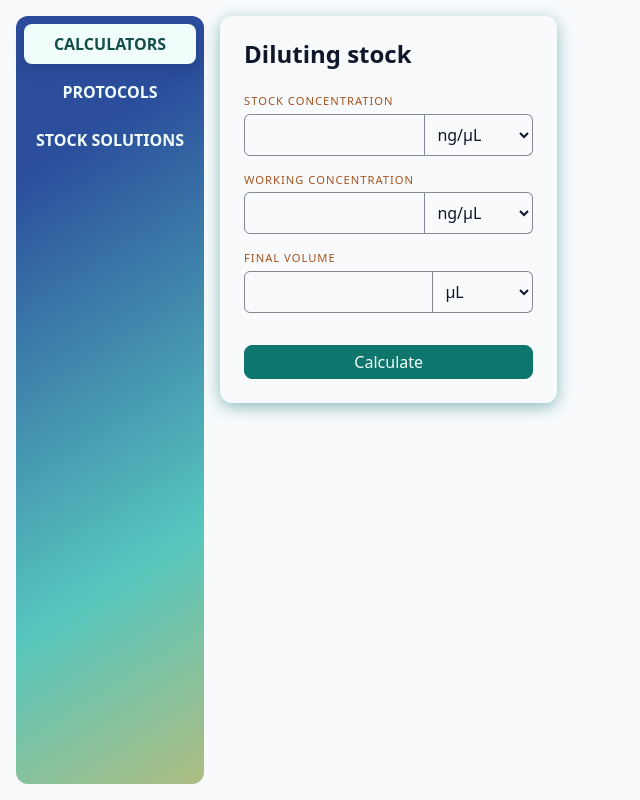
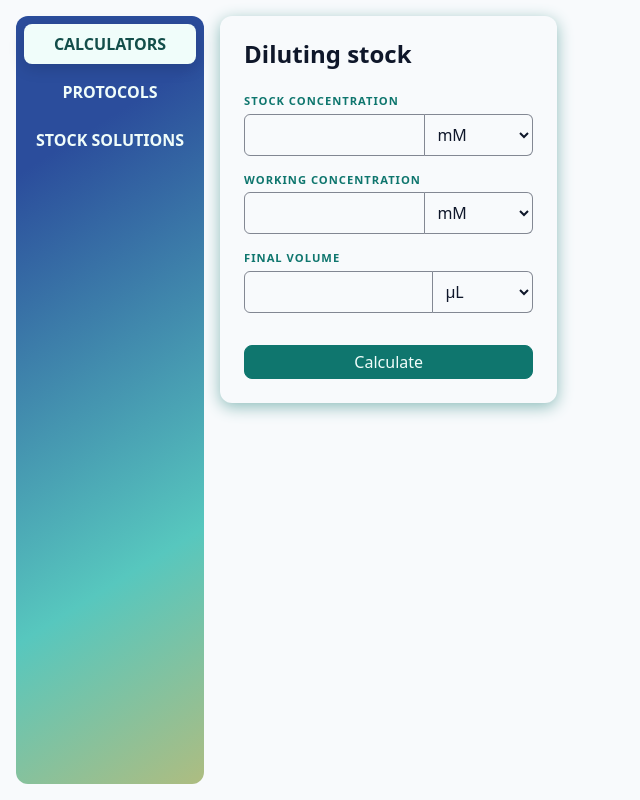
Before and after one commit to WitchDevelops/cloning-assistant, a React (Vite) app in the folder frontend/: page / in a window 1280 px wide. Shown: the whole page, without its empty margins (0-640 px from the left). Built offline with nearby package versions, Linux system fonts and the light colour scheme.

Commit message:
#15 feat(frontend): connect dilution form to POST request, fix error field styling

```diff
--- a/frontend/src/components/molecules/Fieldset.css
+++ b/frontend/src/components/molecules/Fieldset.css
@@ -4,9 +4,10 @@
 
 .fieldset__legend {
 	font-size: 0.7rem;
+	font-weight: 600;
 	text-transform: uppercase;
 	letter-spacing: 1px;
-	color: var(--color-text-accent);
+	color: var(--color-primary);
 	margin-bottom: var(--space-xs);
 }
 
--- a/frontend/src/components/molecules/QuantityField.css
+++ b/frontend/src/components/molecules/QuantityField.css
@@ -1,4 +1,10 @@
 .quantity-field {
+	width: 100%;
+	display: flex;
+	flex-direction: column;
+}
+
+.quantity-field__wrapper {
 	width: 100%;
 	display: flex;
 }
@@ -72,19 +78,13 @@
 	padding: var(--space-xs);
 }
 
-.quantity-field__hint {
-	flex-basis: 100%;
-	color: var(--color-text-muted);
-	font-size: 0.875rem;
-}
-
 .quantity-field__error {
 	min-height: 0;
 
 	&:not(:empty) {
 		flex-basis: 100%;
 		padding-block-start: var(--space-xs);
-		font-size: 0.875rem;
+		font-size: 0.8rem;
 		color: var(--color-danger);
 	}
 }
--- a/frontend/src/components/molecules/QuantityField.tsx
+++ b/frontend/src/components/molecules/QuantityField.tsx
@@ -1,42 +1,54 @@
+import type { FieldValues, Path, UseFormRegister } from 'react-hook-form';
 import type { UnitOptions } from '../../features/calculators/units';
 import './QuantityField.css';
 
-type QuantityFieldProps = {
-	name: string;
+type QuantityFieldProps<T extends FieldValues> = {
+	// Path<T> means a valid key of the form values, catches typos
+	valueField: Path<T>;
+	unitField: Path<T>;
 	unitOptions: UnitOptions;
-	error?: string;
-	invalid?: boolean;
+	register: UseFormRegister<T>;
+	valueError?: string;
+	unitError?: string;
 };
 
-export const QuantityField = ({
-	name,
+export const QuantityField = <T extends FieldValues>({
+	valueField,
+	unitField,
 	unitOptions,
-	error,
-	invalid,
-}: QuantityFieldProps) => {
-	const valueId = `${name}Value`;
-	const unitId = `${name}Unit`;
-	const errorId = `${valueId}-error`;
+	register,
+	valueError,
+	unitError,
+}: QuantityFieldProps<T>) => {
+	const errorId = `${valueField}-error`;
+	const error = valueError ?? unitError;
 
 	return (
 		<div className="quantity-field">
-			<label htmlFor={valueId} className="sr-only">
+			<div className="quantity-field__wrapper">
+				<label htmlFor={valueField} className="sr-only">
 					Value
 				</label>
 				<input
-				id={valueId}
-				name={valueId}
+					id={valueField}
+					{...register(valueField)}
 					type="text"
 					inputMode="decimal"
 					className="quantity-field__input"
 					aria-describedby={errorId}
-				aria-invalid={invalid}
+					aria-invalid={valueError ? true : undefined}
 				/>
 
-			<label htmlFor={unitId} className="sr-only">
+				<label htmlFor={unitField} className="sr-only">
 					Unit
 				</label>
-			<select id={unitId} name={unitId} className="quantity-field__select">
+				<select
+					id={unitField}
+					{...register(unitField)}
+					className="quantity-field__select"
+					aria-describedby={errorId}
+					aria-invalid={unitError ? true : undefined}
+				>
 					{unitOptions.kind === 'grouped'
 						? unitOptions.groups.map(({ key, label, units }) => (
 								<optgroup key={key} label={label}>
@@ -53,6 +65,7 @@ export const QuantityField = ({
 								</option>
 							))}
 				</select>
+			</div>
 			<p id={errorId} aria-live="polite" className="quantity-field__error">
 				{error}
 			</p>
--- a/frontend/src/features/calculators/Calculators.tsx
+++ b/frontend/src/features/calculators/Calculators.tsx
@@ -1,7 +1,4 @@
-import { Button } from '../../components/atoms/Button';
-import { Fieldset } from '../../components/molecules/Fieldset';
-import { QuantityField } from '../../components/molecules/QuantityField';
-import { CONCENTRATION_UNITS, VOLUME_UNITS } from './units';
+import { DilutionForm } from './dilution/DilutionForm';
 import './Calculators.css';
 
 export const Calculators = () => {
@@ -9,30 +6,7 @@ export const Calculators = () => {
 		<div className="calculators__container">
 			<div className="calculators__card">
 				<h2 className="card__title">Diluting stock</h2>
-				<form className="calculators__form">
-					<div className="form__body">
-						<Fieldset legend="Stock concentration">
-							<QuantityField
-								name="stockConc"
-								unitOptions={CONCENTRATION_UNITS}
-							/>
-						</Fieldset>
-						<Fieldset legend="Working concentration">
-							<QuantityField
-								name="finalConc"
-								unitOptions={CONCENTRATION_UNITS}
-							/>
-						</Fieldset>
-						<Fieldset legend="Final volume">
-							<QuantityField name="finalVolume" unitOptions={VOLUME_UNITS} />
-						</Fieldset>
-					</div>
-					<div className="form__submit">
-						<Button className="submit__button" type="submit">
-							Calculate
-						</Button>
-					</div>
-				</form>
+				<DilutionForm />
 			</div>
 		</div>
 	);
--- /dev/null
+++ b/frontend/src/features/calculators/dilution/DilutionForm.tsx
@@ -0,0 +1,83 @@
+import { zodResolver } from '@hookform/resolvers/zod';
+import { useForm } from 'react-hook-form';
+import { Button } from '../../../components/atoms/Button';
+import { Fieldset } from '../../../components/molecules/Fieldset';
+import { QuantityField } from '../../../components/molecules/QuantityField';
+import { CONCENTRATION_UNITS, VOLUME_UNITS } from '../units';
+import {
+	type DilutionFormValues,
+	type DilutionInput,
+	dilutionInputSchema,
+} from './dilutionSchema';
+
+export const DilutionForm = () => {
+	const {
+		register,
+		handleSubmit,
+		formState: { errors, isSubmitting },
+	} = useForm<DilutionFormValues, unknown, DilutionInput>({
+		resolver: zodResolver(dilutionInputSchema),
+		mode: 'onTouched',
+		reValidateMode: 'onChange',
+		defaultValues: {
+			stockConcUnit: 'mM',
+			finalConcUnit: 'mM',
+			finalVolumeUnit: 'µL',
+		},
+	});
+
+	const onSubmit = (data: DilutionInput) => {
+		// TODO: wire it
+		console.log(data);
+	};
+
+	return (
+		<form
+			className="calculators__form"
+			onSubmit={handleSubmit(onSubmit)}
+			noValidate
+		>
+			<div className="form__body">
+				<Fieldset legend="Stock concentration">
+					<QuantityField
+						valueField="stockConcValue"
+						unitField="stockConcUnit"
+						unitOptions={CONCENTRATION_UNITS}
+						register={register}
+						valueError={errors.stockConcValue?.message}
+						unitError={errors.stockConcUnit?.message}
+					/>
+				</Fieldset>
+				<Fieldset legend="Working concentration">
+					<QuantityField
+						valueField="finalConcValue"
+						unitField="finalConcUnit"
+						unitOptions={CONCENTRATION_UNITS}
+						register={register}
+						valueError={errors.finalConcValue?.message}
+						unitError={errors.finalConcUnit?.message}
+					/>
+				</Fieldset>
+				<Fieldset legend="Final volume">
+					<QuantityField
+						valueField="finalVolumeValue"
+						unitField="finalVolumeUnit"
+						unitOptions={VOLUME_UNITS}
+						register={register}
+						valueError={errors.finalVolumeValue?.message}
+						unitError={errors.finalVolumeUnit?.message}
+					/>
+				</Fieldset>
+			</div>
+			<div className="form__submit">
+				<Button
+					className="submit__button"
+					type="submit"
+					disabled={isSubmitting}
+				>
+					Calculate
+				</Button>
+			</div>
+		</form>
+	);
+};
--- a/frontend/src/features/calculators/dilution/dilutionSchema.ts
+++ b/frontend/src/features/calculators/dilution/dilutionSchema.ts
@@ -32,3 +32,6 @@ export const dilutionInputSchema = z
 			message: 'Final concentration must be lower than stock concentration.',
 		},
 	);
+
+export type DilutionInput = z.output<typeof dilutionInputSchema>;
+export type DilutionFormValues = z.input<typeof dilutionInputSchema>;
--- a/frontend/src/index.css
+++ b/frontend/src/index.css
@@ -12,6 +12,7 @@
 	--violet-900: #4c1d95;
 	--orange-500: #f97316;
 	--amber-500: #f59e0b;
+	--red-400: #f87171;
 	--red-600: #dc2626;
 	--slate-50: #f8fafc;
 	--slate-200: #e2e8f0;
@@ -95,6 +96,7 @@
 		--color-text: var(--slate-50);
 		--color-primary: var(--teal-600);
 		--color-secondary: var(--violet-600);
+		--color-danger: var(--red-400);
 		--color-disabled-surface: var(--slate-800);
 		--color-on-disabled: var(--slate-400);
 	}
```
Also changed, not shown: frontend/src/features/calculators/dilution/toDilutionRequest.ts (added, +8 -0 lines). Lines whose indentation alone changed are shown as unchanged.
